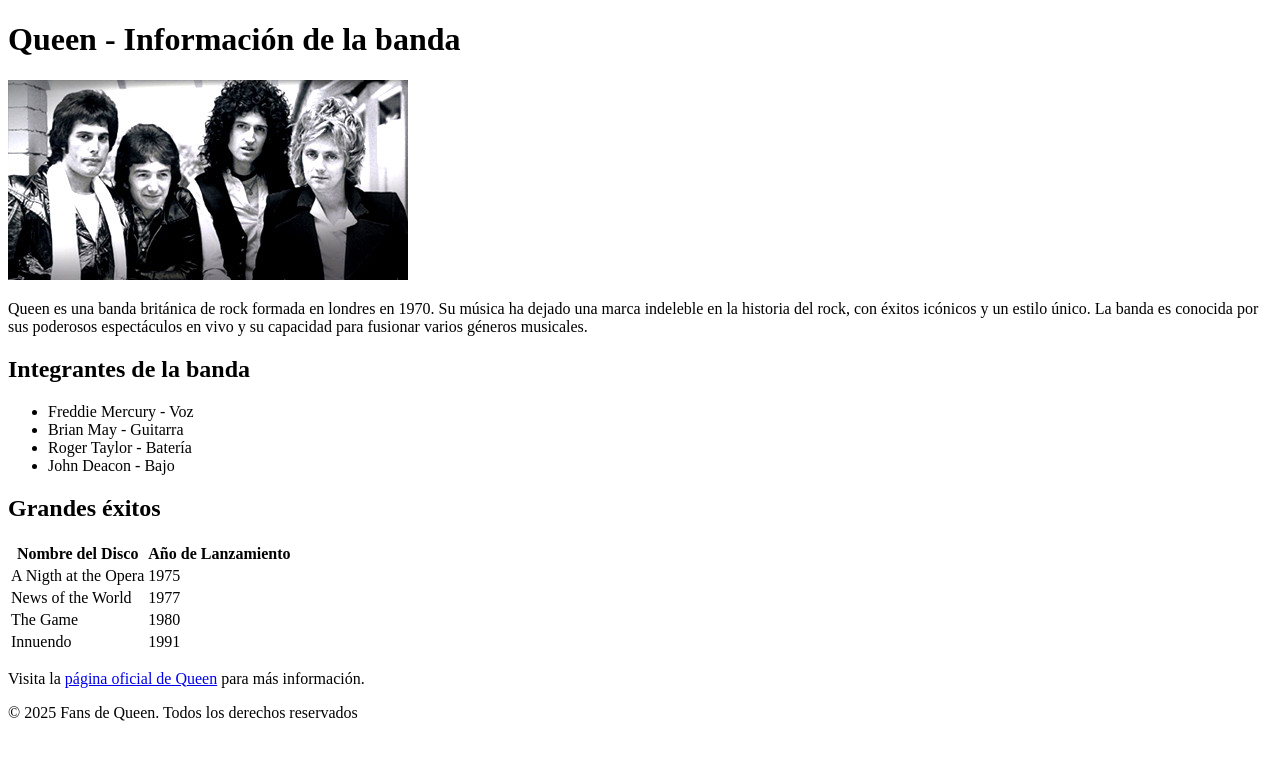
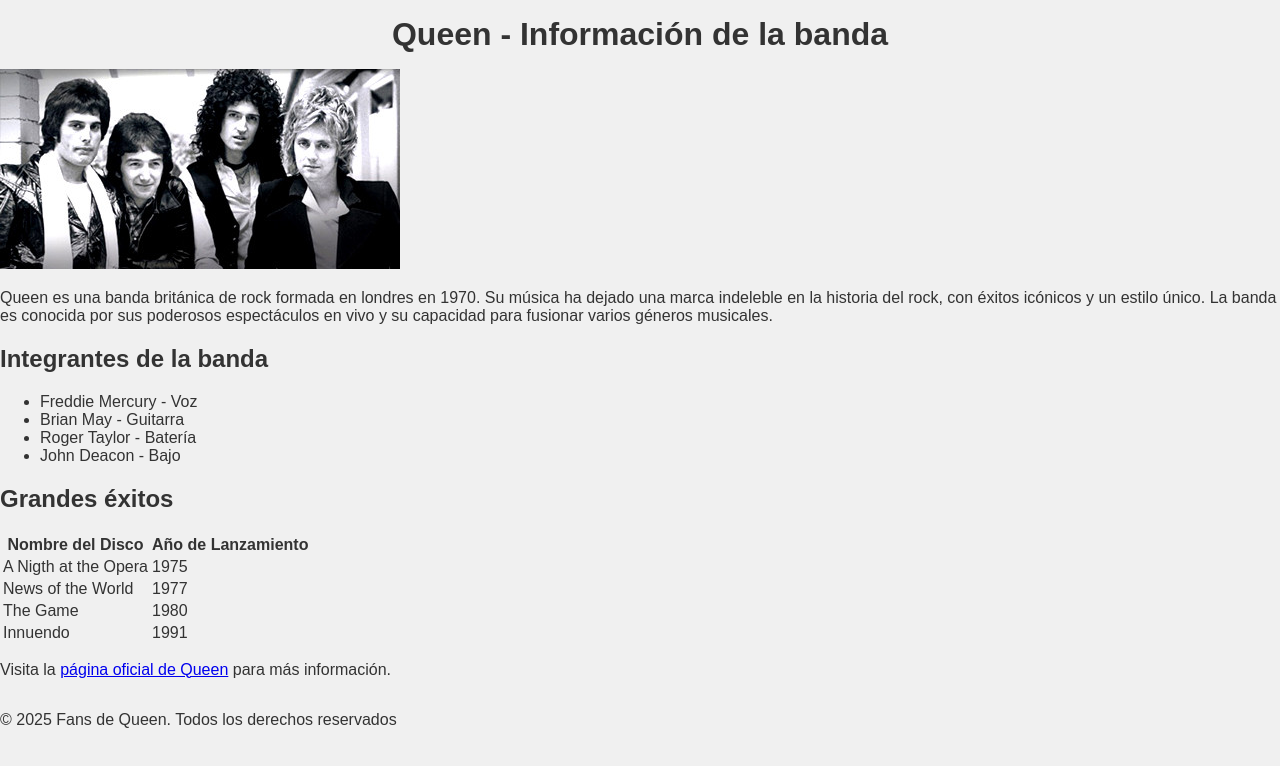
Before and after one commit to Haru-jzmPRG/LMSGI, a plain HTML site: page tema2/queen/index.html in a window 1280 px wide. Drawn offline with Linux system fonts and the light colour scheme.

Commit message:
cabecera

```diff
--- a/tema2/queen/css/estilos.css
+++ b/tema2/queen/css/estilos.css
@@ -0,0 +1,23 @@
+body {
+    font-family: Arial, Helvetica, sans-serif;
+    color: #333;
+    background-color: #f0f0f0;
+    height: 100%;
+    box-sizing: border-box;
+    margin: 0;
+    display: flex;
+    flex-direction: column;
+}
+
+header {
+    display: flex;
+    justify-content: center;
+    align-items: center;
+    text-align: center;
+    padding: 1rem;
+}
+
+header h1{
+    margin: 0;
+    text-align: center;
+}
--- a/tema2/queen/index.html
+++ b/tema2/queen/index.html
@@ -3,6 +3,7 @@
 <head>
     <meta charset="UTF-8">
     <meta name="viewport" content="width=device-width, initial-scale=1.0">
+    <link rel="stylesheet" href="css/estilos.css" />
     <title>Queen - Información</title>
 </head>
 <body>
```
